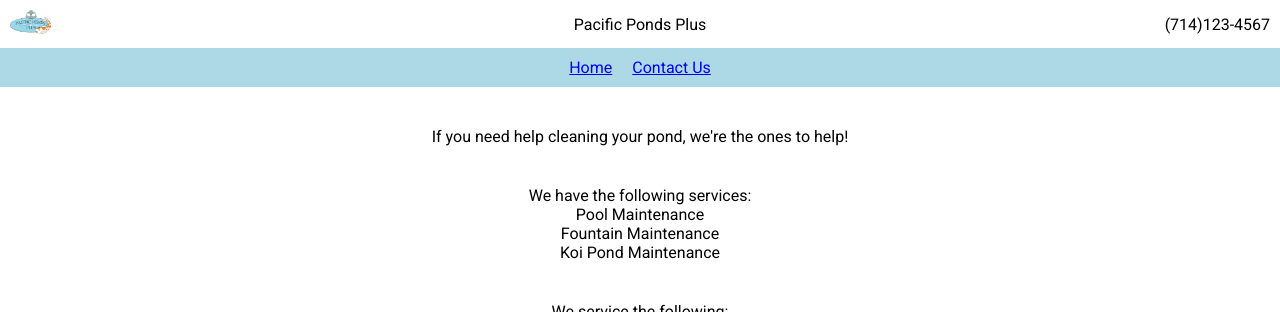
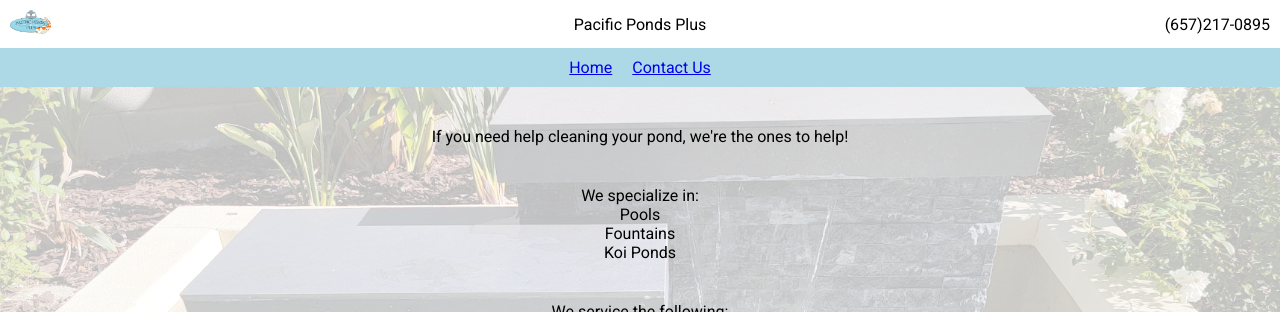
Before and after one commit to raylopez509/pacificpondsplus, a Next.js app: page / in a window 1280 px wide. Shown: the top 312 px of the page. Built offline with nearby package versions, Linux system fonts and the light colour scheme.

Commit message:
changed background image and removed extra navbar.js file

```diff
--- a/src/app/page.js
+++ b/src/app/page.js
@@ -3,13 +3,16 @@ import styles from "./page.module.css";
 export default function Home() {
   return (
     <main>
+      <div className={styles.backgroundcontainer}>
         <div className={styles.textcontainer}>
-        <div>If you need help cleaning your pond, we're the ones to help!</div>
+          <div className={styles.summarytext}>
+            If you need help cleaning your pond, we're the ones to help!
+          </div>
           <div className={styles.servicelist}>
-          We have the following services:
-          <li>Pool Maintenance</li>
-          <li>Fountain Maintenance</li>
-          <li>Koi Pond Maintenance</li>
+            We specialize in:
+            <li>Pools</li>
+            <li>Fountains</li>
+            <li>Koi Ponds</li>
           </div>
           <div className={styles.locationlist}>
             We service the following:
@@ -27,7 +30,9 @@ export default function Home() {
           <img src="pic2after.jpg"></img>
         </div>
         <div className={styles.endingtextcontainer}>
-        If you're interested, please give us a call! We'll be happy to help!
+          If you're interested, please give us a call for a free estimate! We'll
+          be happy to help!
+        </div>
       </div>
     </main>
   );
--- a/src/app/page.module.css
+++ b/src/app/page.module.css
@@ -1,3 +1,24 @@
+.backgroundcontainer {
+  margin: 0;
+  position: relative;
+  overflow: hidden;
+}
+
+.backgroundcontainer::before {
+  content: "";
+  position: fixed;
+  top: 0;
+  left: 0;
+  width: 100%;
+  height: 100%;
+  background-image: url("/backgroundimage.jpg");
+  background-size: cover;
+  background-repeat: no-repeat;
+  background-attachment: fixed;
+  opacity: 0.25;
+  z-index: -1;
+}
+
 .textcontainer {
   text-align: center;
   margin: 5vh 5vw;
--- a/src/components/Header.js
+++ b/src/components/Header.js
@@ -8,7 +8,7 @@ const Header = () => {
           <img className={styles.logo} src="pacificpondsplus.png"></img>
         </div>
         <div className={styles.title}>Pacific Ponds Plus</div>
-        <div className={styles.phone}>(714)123-4567</div>
+        <div className={styles.phone}>(657)217-0895</div>
       </header>
     </>
   );
```
Also changed, not shown: src/app/components/Navbar.js (deleted, +0 -12 lines), public/backgroundimage.jpg (added). Lines whose indentation alone changed are shown as unchanged.
